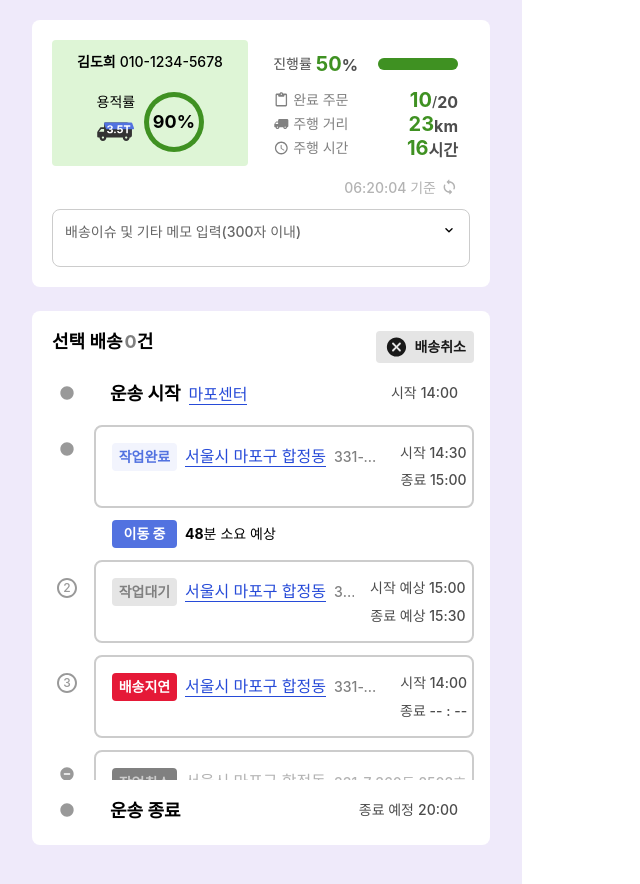
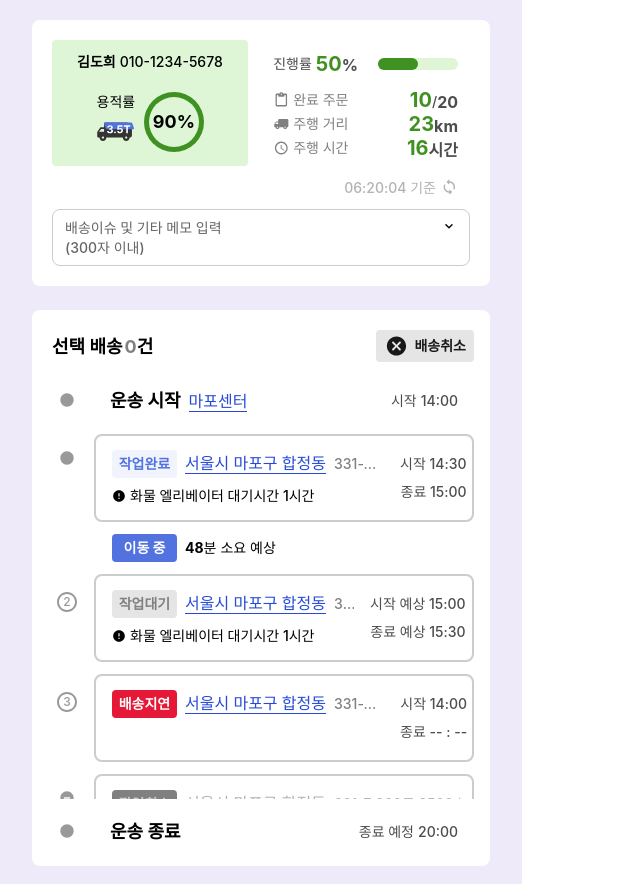
Before and after one commit to FastCampus-Final-Group2/finalproject, a Next.js app: page /control/detail/dispatchCode in a window 1280 px wide. Shown: the whole page, without its empty margins (0-640 px from the left). Built offline with nearby package versions, Linux system fonts and the light colour scheme; a web font is replaced by a local one.

Commit message:
feat: 각 버튼별 action 붙여둠

```diff
--- a/src/app/control/detail/dispatchCode/page.tsx
+++ b/src/app/control/detail/dispatchCode/page.tsx
@@ -1,6 +1,6 @@
 import DeliveryProgressInfo from "@/components/DeliveryProgressInfo";
-import AccessTimeRefresh from "@/components/AccessTimeRefresh";
 import DeliveryRoutine from "@/components/DeliveryRoutine";
+
 const ControlDetailPage = () => {
   return (
     <>
@@ -30,7 +30,7 @@ const ControlDetailPage = () => {
         <div className="flex w-fit flex-col gap-[4px] rounded-[8px] bg-white p-[20px]">
           <DeliveryProgressInfo />
         </div>
-        <div className="flex w-fit flex-col gap-[4px] rounded-[8px] bg-white pb-[8px] pl-[12px] pr-[16px] pt-[20px]">
+        <div className="flex h-[556px] w-fit flex-col gap-[4px] rounded-[8px] bg-white pl-[12px] pr-[16px] pt-[20px]">
           <DeliveryRoutine />
         </div>
       </div>
--- a/src/components/AccessTimeRefresh/index.tsx
+++ b/src/components/AccessTimeRefresh/index.tsx
@@ -5,7 +5,6 @@ import Icon from "@/components/core/Icon";
 import dayjs from "dayjs";
 
 const AccessTimeRefresh = () => {
-  // todo: 데이터 새로고침 기능 넣기
   const [accessTime, setAccessTime] = useState("");
 
   useEffect(() => {
@@ -13,11 +12,18 @@ const AccessTimeRefresh = () => {
     setAccessTime(currentTime);
   }, []);
 
+  const handleRefresh = () => {
+    const currentTime = dayjs().format("HH:mm:ss");
+    setAccessTime(currentTime);
+    alert("AccessTimeRefresh.tsx에서 새로고침 발생");
+    console.log("AccessTimeRefresh.tsx에서 새로고침 발생");
+  };
+
   return (
     <div className="pr-[12px]">
       <ul className="flex items-center justify-end gap-[4px] text-gray-300 text-B-14-M">
         <li>{accessTime} 기준</li>
-        <li>
+        <li className="cursor-pointer" onClick={handleRefresh}>
           <Icon id="restart" className="text-gray-300" size={18} />
         </li>
       </ul>
--- a/src/components/DeliveryProgressInfo/DeliveryCompletedCard.tsx
+++ b/src/components/DeliveryProgressInfo/DeliveryCompletedCard.tsx
@@ -8,7 +8,9 @@ const progressData: { title: string; count: number; unit: string | number; iconI
 ];
 
 const DeliveryCompletedCard = () => {
-  const progressRate = (80 / 100) * 50;
+  const progressPercentage = 50;
+  const progressRate = (progressPercentage / 100) * 80; // 80px의 50%
+
   return (
     <div className="flex flex-col gap-[12px] px-[12px] pt-[12px]">
       <ul className="flex items-center justify-between gap-[20px] text-gray-700 text-B-14-M">
@@ -20,7 +22,8 @@ const DeliveryCompletedCard = () => {
           </p>
         </li>
         <li className="h-[12px] w-[80px] rounded-full bg-lime-100">
-          <p className={`h-[12px] w-[${progressRate}px] rounded-full bg-lime-650`}></p>
+          {/* progressRate를 인라인 스타일로 적용 */}
+          <p className="h-[12px] rounded-full bg-lime-650" style={{ width: `${progressRate}px` }}></p>
         </li>
       </ul>
       <div className="text-gray-700 text-B-14-M">
--- a/src/components/DeliveryProgressInfo/DeliveryIssues.tsx
+++ b/src/components/DeliveryProgressInfo/DeliveryIssues.tsx
@@ -33,8 +33,7 @@ const DeliveryIssues = () => {
       : memo;
 
   return (
-    // todo: 418px는 나중에 지울 것
-    <div className="w-[418px] rounded-[8px] border p-[12px] text-B-14-M">
+    <div className="w-[418px] rounded-[8px] border px-[12px] py-[8px] text-B-14-M">
       <ul className="flex">
         <li className="min-h-[32px] flex-1">
           {isOpen ? (
@@ -42,10 +41,12 @@ const DeliveryIssues = () => {
               value={memo}
               onChange={handleMemoChange}
               placeholder={`배송이슈 및 기타 메모 입력\n(300자 이내)`}
-              className="h-[160px] w-full resize-none whitespace-pre-line scrollbar-hide"
+              className="h-[150px] w-full resize-none whitespace-pre-line scrollbar-hide"
             />
           ) : (
-            <p className="text-gray-600">{displayedText || "배송이슈 및 기타 메모 입력(300자 이내)"}</p>
+            <p className="whitespace-pre-line text-gray-600">
+              {displayedText || "배송이슈 및 기타 메모 입력\n(300자 이내)"}
+            </p>
           )}
         </li>
         <li className="ml-[8px] flex flex-col items-center justify-between">
--- a/src/components/DeliveryRoutine/DeliveryRoutineDetail/CircleCheckbox.tsx
+++ b/src/components/DeliveryRoutine/DeliveryRoutineDetail/CircleCheckbox.tsx
@@ -39,7 +39,7 @@ const CircleCheckbox = React.forwardRef<HTMLInputElement, CircleCheckboxProps>(
           <input type="checkbox" checked={isChecked} className="hidden" onChange={handleCheckboxChange} ref={ref} />
           <Icon
             id={iconId}
-            className={` ${isChecked ? "text-blue-500" : ""} hover:text-blue-500`}
+            className={` ${isChecked ? "text-blue-500" : ""} ${status === "cancelled" || status === "completed" ? "cursor-default hover:text-gray-400" : ""} hover:text-blue-500`}
             size={status === "cancelled" || status === "completed" ? 16 : 24}
           />
           <p
--- a/src/components/DeliveryRoutine/DeliveryRoutineDetail/Moving.tsx
+++ b/src/components/DeliveryRoutine/DeliveryRoutineDetail/IAmMoving.tsx
@@ -1,6 +1,6 @@
 import DeliveryStatusTag from "@/components/DeliveryStatusTag";
 
-const Moving = () => {
+const IAmMoving = () => {
   return (
     <div className="ml-[50px] flex items-center gap-[8px] pl-[18px]">
       <DeliveryStatusTag>이동 중</DeliveryStatusTag>
@@ -11,4 +11,4 @@ const Moving = () => {
   );
 };
 
-export default Moving;
+export default IAmMoving;
--- a/src/components/DeliveryRoutine/DeliveryRoutineDetail/index.tsx
+++ b/src/components/DeliveryRoutine/DeliveryRoutineDetail/index.tsx
@@ -1,24 +1,24 @@
 "use client";
 
-import { IconId } from "@/components/core/Icon";
+import Icon, { IconId } from "@/components/core/Icon";
 import DeliveryStatusTag from "@/components/DeliveryStatusTag";
 import DeliveryStopoverListCard from "@/components/DeliveryRoutine/DeliveryStopoverListCard";
 import CircleCheckbox from "./CircleCheckbox";
 import React from "react";
-import Moving from "./Moving";
+import IAmMoving from "./IAmMoving";
 
-// DeliveryRoutineDetailStatus 배열의 타입을 정의합니다
 interface DeliveryRoutineDetailStatusItem {
   order: number;
   status: "delayed" | "completed" | "cancelled" | "waiting" | "default" | "";
   text: string;
-  startTime: string;
-  endTime: string;
-  expectedStartTime: string;
-  expectedEndTime: string;
+  startTime?: string;
+  endTime?: string;
+  expectedStartTime?: string;
+  expectedEndTime?: string;
   iconId: IconId;
   address: string;
   addressDetail: string;
+  errorMessage?: string;
 }
 
 const DeliveryRoutineDetailStatus: DeliveryRoutineDetailStatusItem[] = [
@@ -33,6 +33,7 @@ const DeliveryRoutineDetailStatus: DeliveryRoutineDetailStatusItem[] = [
     iconId: "circleFill",
     address: "서울시 마포구 합정동",
     addressDetail: "331-7 360동 2503호",
+    errorMessage: "화물 엘리베이터 대기시간 1시간",
   },
   {
     order: 2,
@@ -45,6 +46,7 @@ const DeliveryRoutineDetailStatus: DeliveryRoutineDetailStatusItem[] = [
     iconId: "circle",
     address: "서울시 마포구 합정동",
     addressDetail: "331-7 360동 2503호",
+    errorMessage: "화물 엘리베이터 대기시간 1시간",
   },
   {
     order: 3,
@@ -98,7 +100,7 @@ const DeliveryRoutineDetailStatus: DeliveryRoutineDetailStatusItem[] = [
 
 const DeliveryRoutineDetail = () => {
   return (
-    <div className="flex h-[355px] flex-col gap-[12px] overflow-scroll scrollbar-hide">
+    <div className="flex flex-col gap-[12px] overflow-scroll scrollbar-hide">
       {DeliveryRoutineDetailStatus.map((item, index) => {
         let startTimeLabel = "시작";
         let endTimeLabel = "종료";
@@ -135,10 +137,8 @@ const DeliveryRoutineDetail = () => {
           <React.Fragment key={item.order}>
             <div className="flex w-[430px] justify-between">
               <CircleCheckbox iconId={item.iconId} status={item.status} order={item.order} />
-              <DeliveryStopoverListCard
-                background={item.status === "default" ? "start" : undefined}
-                height={item.status === "cancelled" ? "cancelled" : "default"}
-              >
+              <DeliveryStopoverListCard background={item.status === "default" ? "start" : undefined}>
+                <div className="flex flex-col gap-[8px]">
                   <ul className={`${item.status === "cancelled" ? "text-gray-300" : ""} `}>
                     <li className="flex items-center gap-[8px]">
                       <DeliveryStatusTag text={item.status || "default"}>{item.text}</DeliveryStatusTag>
@@ -159,6 +159,15 @@ const DeliveryRoutineDetail = () => {
                       </p>
                     </li>
                   </ul>
+                  <ul className="h-[20px]">
+                    <li
+                      className={`${item.errorMessage ? "text-B-14-M" : "hidden"} flex h-[20px] items-center gap-[4px]`}
+                    >
+                      <Icon id="circleAlertFill" size={14} />
+                      <p>{item.errorMessage}</p>
+                    </li>
+                  </ul>
+                </div>
                 <ul
                   className={`flex flex-col items-end gap-[8px] text-nowrap text-B-14-M ${
                     item.status === "cancelled" ? "hidden" : "text-gray-700"
@@ -174,7 +183,7 @@ const DeliveryRoutineDetail = () => {
               </DeliveryStopoverListCard>
             </div>
             {/* '작업완료'와 '작업대기' 사이에 '이동 중' 컴포넌트를 삽입 */}
-            {item.text === "작업완료" && DeliveryRoutineDetailStatus[index + 1]?.text === "작업대기" && <Moving />}
+            {item.text === "작업완료" && DeliveryRoutineDetailStatus[index + 1]?.text === "작업대기" && <IAmMoving />}
           </React.Fragment>
         );
       })}
--- a/src/components/DeliveryRoutine/DeliveryStopoverListCard/index.tsx
+++ b/src/components/DeliveryRoutine/DeliveryStopoverListCard/index.tsx
@@ -10,14 +10,13 @@ interface DeliveryStopoverListCardProps extends VariantProps<typeof DeliveryStop
 const DeliveryStopoverListCard = ({
   background,
   border,
-  height,
   children,
   className,
   ...props
 }: DeliveryStopoverListCardProps) => {
   return (
     <>
-      <div className={cn(DeliveryStopoverListCardClass({ background, border, height }))} {...props}>
+      <div className={cn(DeliveryStopoverListCardClass({ background, border }))} {...props}>
         {children}
       </div>
     </>
--- a/src/components/DeliveryRoutine/DeliveryStopoverListCard/index.variants.ts
+++ b/src/components/DeliveryRoutine/DeliveryStopoverListCard/index.variants.ts
@@ -1,7 +1,7 @@
 import { cva } from "class-variance-authority";
 
 export const DeliveryStopoverListCardClass = cva(
-  "p-[16px] rounded-[8px] w-[380px] flex gap-[16px] items-start box-border justify-between focus:border-blue-500 focus:border-[2px] hover:border-blue-500 hover:border-[2px]",
+  "p-[16px] rounded-[8px] w-[380px] flex gap-[16px] items-center box-border justify-between focus:border-blue-500 focus:border-[2px] hover:border-blue-500 hover:border-[2px]",
   {
     variants: {
       background: {
@@ -10,13 +10,9 @@ export const DeliveryStopoverListCardClass = cva(
         start: "bg-blue-30",
       },
       border: {
-        default: "border-[2px] border-gray-200",
-        delayed: "border-[2px] border-red-500",
+        default: "border-[2px] h-[88px] border-gray-200",
+        delayed: "border-[2px] h-[88px] border-red-500",
         deliveryStartEnd: "border-none",
-      },
-      height: {
-        default: "",
-        cancelled: "h-[88px]",
       },
     },
     compoundVariants: [
@@ -36,7 +32,6 @@ export const DeliveryStopoverListCardClass = cva(
     defaultVariants: {
       background: "default",
       border: "default",
-      height: "default",
     },
   },
 );
--- a/src/components/DeliveryRoutine/index.tsx
+++ b/src/components/DeliveryRoutine/index.tsx
@@ -1,3 +1,4 @@
+import React from "react";
 import Icon from "@/components/core/Icon";
 import SelectedDelivery from "@/components/SelectedDelivery";
 import DeliveryRoutineDetail from "@/components/DeliveryRoutine/DeliveryRoutineDetail";
@@ -10,49 +11,35 @@ const startEnd = [
 
 const DeliveryRoutine = () => {
   return (
-    <div className="flex flex-col gap-[4px] text-T-18-B">
+    <>
       <SelectedDelivery />
-
-      <div className="flex w-[430px] justify-between">
+      <div className="flex h-[500px] flex-col gap-[6px] py-[8px] text-T-18-B">
+        {startEnd.map((data, index) => (
+          <React.Fragment key={data.status}>
+            <div className="flex h-[60px] w-[430px] justify-between">
               <div className="flex w-[46px] justify-center pt-[18px]">
                 <Icon id="circleFill" size={16} className="text-gray-400" />
               </div>
               <DeliveryStopoverListCard border="deliveryStartEnd">
                 <ul className="flex items-end gap-[8px]">
-            <li>{startEnd[0].status}</li>
+                  <li>{data.status}</li>
                   <li className="cursor-pointer border-b border-blue-500 text-blue-500 text-T-16-M">
-              {startEnd[0].centerName}
+                    {data.centerName}
                   </li>
                   {/* todo: 마포센터에 모달 달기 */}
                 </ul>
                 <ul className="flex gap-[4px] text-gray-700 text-B-14-M">
-            <li>{startEnd[0].timetext}</li>
-            <li>{startEnd[0].time}</li>
+                  <li>{data.timetext}</li>
+                  <li>{data.time}</li>
                 </ul>
               </DeliveryStopoverListCard>
             </div>
-
-      <DeliveryRoutineDetail />
-
-      <div className="flex w-[430px] justify-between">
-        <div className="flex w-[46px] justify-center pt-[18px]">
-          <Icon id="circleFill" size={16} className="text-gray-400" />
+            {/* 운송 시작 다음에 <DeliveryRoutineDetail />가 와야 함*/}
+            {index === 0 && <DeliveryRoutineDetail />}
+          </React.Fragment>
+        ))}
       </div>
-        <DeliveryStopoverListCard border="deliveryStartEnd" className="flex">
-          <ul className="flex items-end gap-[8px]">
-            <li>{startEnd[1].status}</li>
-            <li className="cursor-pointer border-b border-blue-500 text-blue-500 text-T-16-M">
-              {startEnd[1].centerName}
-            </li>
-            {/* todo: 마포센터에 모달 달기 */}
-          </ul>
-          <ul className="flex gap-[4px] text-gray-700 text-B-14-M">
-            <li>{startEnd[1].timetext}</li>
-            <li>{startEnd[1].time}</li>
-          </ul>
-        </DeliveryStopoverListCard>
-      </div>
-    </div>
+    </>
   );
 };
 
--- a/src/components/SelectedDelivery/index.tsx
+++ b/src/components/SelectedDelivery/index.tsx
@@ -1,15 +1,21 @@
+"use client";
+
 import Button from "@/components/core/Button";
 
 const SelectedDelivery = () => {
+  const handleCancel = () => {
+    alert("SelectDelivery에서 배송취소 버튼 클릭");
+    console.log("SelectDelivery에서 배송취소 버튼 클릭");
+  };
   return (
-    <div className="flex justify-between">
+    <div className="flex items-center justify-between text-T-18-B">
       <ul className="flex gap-[2px] pl-[8px]">
         <li>선택 배송</li>
         <li>
           <span className="text-gray-500">0</span>건
         </li>
       </ul>
-      <Button iconId="circleCancelFill" size="i" className="text-B-14-B hover:text-white">
+      <Button onClick={handleCancel} iconId="circleCancelFill" size="i" className="text-B-14-B hover:text-white">
         배송취소
       </Button>
     </div>
```
Lines whose indentation alone changed are shown as unchanged.
